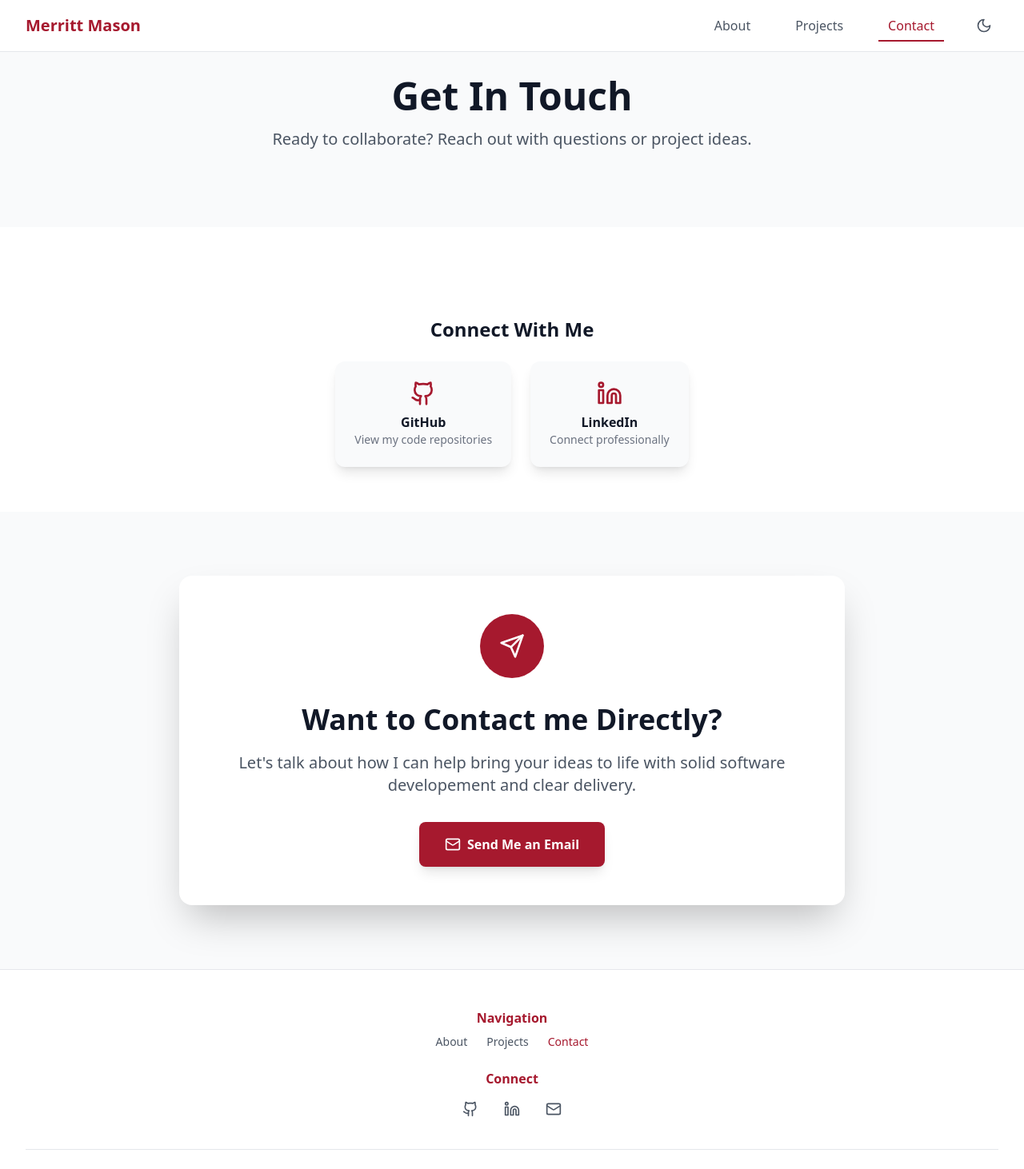
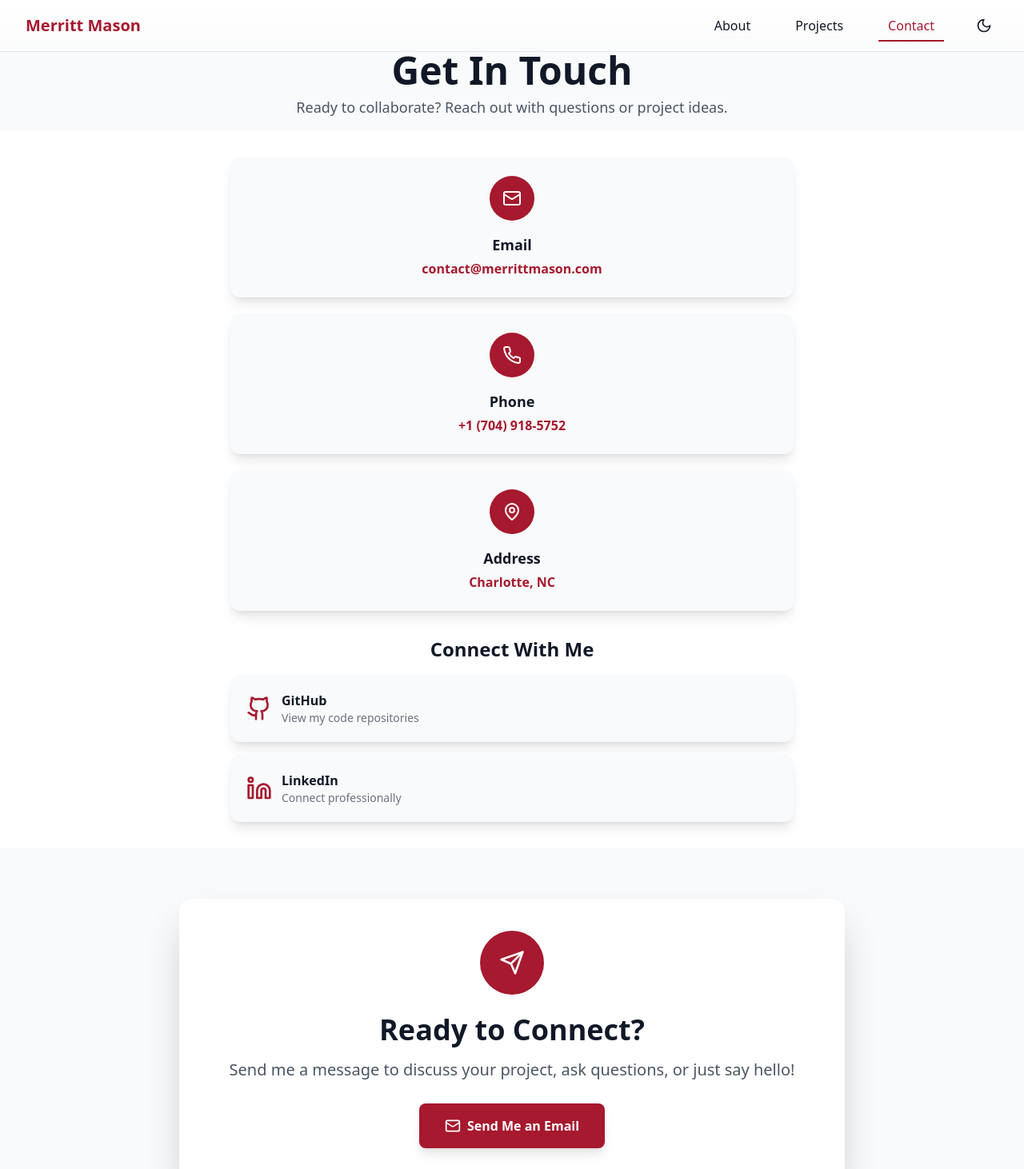
Before and after one commit to merrittcmason/merrittmason.com, a React (Vite) app: page /contact in a window 1280 px wide. Shown: the top 1462 px of the page at 80% size. Built offline with nearby package versions, Linux system fonts and the light colour scheme.

Commit message:
Added new footer and navigation components, updated color scheme, and modified page layouts.

```diff
--- a/src/components/Footer.tsx
+++ b/src/components/Footer.tsx
@@ -2,7 +2,6 @@ import React from 'react';
 import { Link, useLocation } from 'react-router-dom';
 import { Github, Linkedin, Mail } from 'lucide-react';
 import { useTheme } from '../context/ThemeContext';
-import { path } from 'framer-motion/client';
 
 export const Footer: React.FC = () => {
   const { isDarkMode } = useTheme();
@@ -11,34 +10,20 @@ export const Footer: React.FC = () => {
   const navItems = [
     { path: '/', label: 'About' },
     { path: '/projects', label: 'Projects' },
-    //{ path: '/testimonials', label: 'Testimonials' },
+    // { path: '/testimonials', label: 'Testimonials' },
     { path: '/contact', label: 'Contact' },
   ];
 
   const socialLinks = [
-    {
-      icon: <Github size={20} />,
-      href: "https://github.com/merrittcmason",
-      label: "GitHub"
-    },
-    {
-      icon: <Linkedin size={20} />,
-      href: "https://linkedin.com/in/merrittcmason",
-      label: "LinkedIn"
-    },
-    {
-      icon: <Mail size={20} />,
-      href: "mailto:contact@merrittmason.com",
-      label: "Email"
-    }
+    { icon: <Github size={20} />, href: 'https://github.com/merrittcmason', label: 'GitHub' },
+    { icon: <Linkedin size={20} />, href: 'https://linkedin.com/in/merrittcmason', label: 'LinkedIn' },
+    { icon: <Mail size={20} />, href: 'mailto:contact@merrittmason.com', label: 'Email' },
   ];
 
   return (
-    <footer
-      className={`border-t transition-colors duration-300 ${
-        isDarkMode ? 'bg-[#222222] border-[#222222]' : 'bg-white border-gray-200'
-      }`}
-    >
+    <footer className="border-t border-crimson">
+      {/* Top section */}
+      <div className={`${isDarkMode ? 'bg-[#222222]' : 'bg-white'}`}>
         <div className="max-w-7xl mx-auto px-4 sm:px-6 lg:px-8 py-12">
           <div className="flex flex-col items-center space-y-6">
 
@@ -55,7 +40,7 @@ export const Footer: React.FC = () => {
                         ? 'text-crimson'
                         : isDarkMode
                           ? 'text-gray-300 hover:text-crimson'
-                        : 'text-gray-600 hover:text-crimson'
+                          : 'text-gray-900 hover:text-crimson'
                     }`}
                   >
                     {item.label}
@@ -68,16 +53,16 @@ export const Footer: React.FC = () => {
             <div className="text-center">
               <h4 className="font-semibold mb-2 text-crimson">Connect</h4>
               <div className="flex flex-row items-center justify-center space-x-4">
-              {socialLinks.map((link, index) => (
+                {socialLinks.map((link, i) => (
                   <a
-                  key={index}
+                    key={i}
                     href={link.href}
                     target="_blank"
                     rel="noopener noreferrer"
                     className={`p-2 rounded-lg transition-colors ${
                       isDarkMode
-                      ? 'text-gray-300 hover:text-crimson hover:bg-[#222222]'
-                      : 'text-gray-600 hover:text-crimson hover:bg-gray-100'
+                        ? 'text-white hover:text-crimson hover:bg-[#222222]'
+                        : 'text-gray-900 hover:text-crimson hover:bg-gray-100'
                     }`}
                     aria-label={link.label}
                   >
@@ -86,20 +71,18 @@ export const Footer: React.FC = () => {
                 ))}
               </div>
             </div>
+
+          </div>
+        </div>
       </div>
 
-        {/* Copyright */}
+      {/* Bottom strip */}
       <div
-          className={`mt-8 pt-8 border-t text-center text-sm ${
-            isDarkMode
-              ? 'border-[#222222] text-gray-300'
-              : 'border-gray-200 text-gray-600'
+        className={`w-full border-t border-crimson text-center text-sm py-6 ${
+          isDarkMode ? 'bg-[#1d1d1d] text-gray-300' : 'bg-gray-50 text-gray-600'
         }`}
       >
-          <p>
-            &copy; {new Date().getFullYear()} Merritt Mason. All rights reserved.
-          </p>
-        </div>
+        <p>&copy; {new Date().getFullYear()} Merritt Mason. All rights reserved.</p>
       </div>
     </footer>
   );
--- a/src/components/Navigation.tsx
+++ b/src/components/Navigation.tsx
@@ -12,7 +12,7 @@ export const Navigation: React.FC = () => {
   const navItems = [
     { path: '/', label: 'About' },
     { path: '/projects', label: 'Projects' },
-    //{ path: '/testimonials', label: 'Testimonials' },
+    // { path: '/testimonials', label: 'Testimonials' },
     { path: '/contact', label: 'Contact' },
   ];
 
@@ -22,22 +22,23 @@ export const Navigation: React.FC = () => {
     <motion.nav
       initial={{ y: -100 }}
       animate={{ y: 0 }}
-      className={`fixed w-full z-50 backdrop-blur-md border-b transition-all duration-300 ${
-        isDarkMode
-          ? 'bg-[#222222]/90 border-[#222222]'
-          : 'bg-white/90 border-gray-200'
-      }`}
+      className={`
+        fixed inset-x-0 top-0 z-50
+        border-b transition-all duration-300
+        supports-[backdrop-filter]:backdrop-blur-md
+        ${isDarkMode
+          // Dark: linear bottom→top fade (more transparent at bottom)
+          ? 'bg-gradient-to-t from-[#0f0f0f]/40 to-[#1d1d1d] border-[#222222]'
+          // Light: linear bottom→top fade (more transparent at bottom)
+          : 'bg-gradient-to-t from-white/30 to-white border-gray-200'}
+      `}
     >
       <div className="max-w-7xl mx-auto px-4 sm:px-6 lg:px-8">
         <div className="flex justify-between h-16">
-          <motion.div
-            className="flex items-center"
-            whileHover={{ scale: 1.05 }}
-          >
+          {/* Brand */}
+          <motion.div className="flex items-center" whileHover={{ scale: 1.05 }}>
             <Link to="/">
-              <h1 className={`text-xl font-bold text-crimson`}>
-                Merritt Mason
-              </h1>
+              <h1 className="text-xl font-bold text-crimson">Merritt Mason</h1>
             </Link>
           </motion.div>
 
@@ -51,8 +52,8 @@ export const Navigation: React.FC = () => {
                   isActive(item.path)
                     ? 'text-crimson'
                     : isDarkMode
-                      ? 'text-gray-400 hover:text-white'
-                      : 'text-gray-600 hover:text-gray-900'
+                      ? 'text-white hover:text-gray-400'
+                      : 'text-gray-900 hover:text-gray-900'
                 }`}
               >
                 {item.label}
@@ -61,26 +62,28 @@ export const Navigation: React.FC = () => {
                     layoutId="activeTab"
                     className="absolute bottom-0 left-0 right-0 h-0.5 bg-crimson"
                     initial={false}
-                    transition={{ type: "spring", stiffness: 500, damping: 30 }}
+                    transition={{ type: 'spring', stiffness: 500, damping: 30 }}
                   />
                 )}
               </Link>
             ))}
-          <motion.button
+
+            <motion.button
               whileHover={{ scale: 1.1 }}
               whileTap={{ scale: 0.9 }}
               onClick={toggleTheme}
               className={`p-2 rounded-lg transition-colors ${
                 isDarkMode
-                  ? 'text-gray-400 hover:text-white hover:bg-[#222222]'
-                  : 'text-gray-600 hover:text-gray-900 hover:bg-gray-100'
+                  ? 'text-white hover:text-white hover:bg-[#222222]'
+                  : 'text-gray-900 hover:text-gray-900 hover:bg-gray-100'
               }`}
+              aria-label="Toggle theme"
             >
               {isDarkMode ? <Sun size={20} /> : <Moon size={20} />}
             </motion.button>
           </div>
 
-          {/* Mobile menu button */}
+          {/* Mobile buttons */}
           <div className="md:hidden flex items-center space-x-2">
             <motion.button
               whileHover={{ scale: 1.1 }}
@@ -91,9 +94,11 @@ export const Navigation: React.FC = () => {
                   ? 'text-gray-300 hover:text-white'
                   : 'text-gray-600 hover:text-gray-900'
               }`}
+              aria-label="Toggle theme"
             >
               {isDarkMode ? <Sun size={20} /> : <Moon size={20} />}
             </motion.button>
+
             <motion.button
               whileHover={{ scale: 1.1 }}
               whileTap={{ scale: 0.9 }}
@@ -103,6 +108,7 @@ export const Navigation: React.FC = () => {
                   ? 'text-gray-300 hover:text-white'
                   : 'text-gray-600 hover:text-gray-900'
               }`}
+              aria-label="Toggle menu"
             >
               {isMenuOpen ? <X size={24} /> : <Menu size={24} />}
             </motion.button>
@@ -119,9 +125,16 @@ export const Navigation: React.FC = () => {
             exit={{ opacity: 0, height: 0 }}
             className="md:hidden"
           >
-            <div className={`px-2 pt-2 pb-3 space-y-1 ${
-              isDarkMode ? 'bg-black/95 border-t border-[#222222]' : 'bg-white/95'
-            }`}>
+            <div
+              className={`
+                px-2 pt-2 pb-3 space-y-1 border-t
+                supports-[backdrop-filter]:backdrop-blur-md
+                ${isDarkMode
+                  // Match the fade in dark mode too
+                  ? 'bg-gradient-to-t from-black/70 to-[#1d1d1d]/95 border-[#222222]'
+                  : 'bg-gradient-to-t from-white/80 to-white/95 border-gray-200'}
+              `}
+            >
               {navItems.map((item) => (
                 <Link
                   key={item.path}
@@ -132,7 +145,7 @@ export const Navigation: React.FC = () => {
                       ? 'text-crimson bg-crimson/10'
                       : isDarkMode
                         ? 'text-gray-300 hover:text-white hover:bg-[#222222]'
-                        : 'text-gray-600 hover:text-gray-900 hover:bg-gray-100'
+                        : 'text-gray-700 hover:text-gray-900 hover:bg-gray-100'
                   }`}
                 >
                   {item.label}
--- a/src/pages/Contact.tsx
+++ b/src/pages/Contact.tsx
@@ -7,13 +7,12 @@ export const Contact: React.FC = () => {
   const { isDarkMode } = useTheme();
 
   const contactInfo = [
-   /* {
+    {
       icon: <Mail className="w-6 h-6" />,
       label: "Email",
       value: "contact@merrittmason.com",
       href: "mailto:contact@merrittmason.com"
     },
-
     {
       icon: <Phone className="w-6 h-6" />,
       label: "Phone",
@@ -22,11 +21,10 @@ export const Contact: React.FC = () => {
     },
     {
       icon: <MapPin className="w-6 h-6" />,
-      label: "Location",
+      label: "Address",
       value: "Charlotte, NC",
       href: "https://maps.google.com/?q=Charlotte,NC"
     }
-      */
   ];
 
   const socialLinks = [
@@ -45,47 +43,48 @@ export const Contact: React.FC = () => {
   ];
 
   return (
-    <div className={`${isDarkMode ? 'bg-black' : 'bg-gray-50'}`}>
-      {/* Header */}
-      <section className="pt-24 pb-12">
+    <div className={`${isDarkMode ? 'bg-[#222222]' : 'bg-gray-50'}`}>
+      {/* Header (tightened spacing) */}
+      <section className="pt-16 pb-4">
         <div className="max-w-5xl mx-auto px-4 sm:px-6 lg:px-8">
           <motion.div
-            initial={{ opacity: 0, y: 24 }}
+            initial={{ opacity: 0, y: 20 }}
             animate={{ opacity: 1, y: 0 }}
-            transition={{ duration: 0.5 }}
-            className="text-center mb-12"
+            transition={{ duration: 0.4 }}
+            className="text-center"
           >
-            <h1 className={`text-4xl sm:text-5xl font-bold mb-4 ${isDarkMode ? 'text-white' : 'text-gray-900'}`}>
+            <h1 className={`text-4xl sm:text-5xl font-bold mb-2 ${isDarkMode ? 'text-white' : 'text-gray-900'}`}>
               Get In Touch
             </h1>
-            <p className={`text-lg sm:text-xl mx-auto max-w-3xl ${isDarkMode ? 'text-gray-300' : 'text-gray-600'}`}>
+            <p className={`text-base sm:text-lg mx-auto max-w-3xl ${isDarkMode ? 'text-gray-300' : 'text-gray-600'}`}>
               Ready to collaborate? Reach out with questions or project ideas.
             </p>
           </motion.div>
         </div>
       </section>
 
-      {/* Contact Information + Social */}
-      <section className={`py-14 ${isDarkMode ? 'bg-[#222222]' : 'bg-white'}`}>
-        <div className="max-w-6xl mx-auto px-4 sm:px-6 lg:px-8">
-          <div className="grid grid-cols-1 sm:grid-cols-2 lg:grid-cols-3 gap-8 mb-14">
+      {/* Contact Information + Social (stacked vertically, reduced gap) */}
+      <section className={`py-8 ${isDarkMode ? 'bg-[#222222]' : 'bg-white'}`}>
+        <div className="max-w-3xl mx-auto px-4 sm:px-6 lg:px-8">
+          {/* Contact cards — stacked */}
+          <div className="grid grid-cols-1 gap-5 mb-8">
             {contactInfo.map((info, index) => (
               <motion.div
                 key={index}
-                initial={{ opacity: 0, y: 24 }}
+                initial={{ opacity: 0, y: 16 }}
                 whileInView={{ opacity: 1, y: 0 }}
-                transition={{ duration: 0.5, delay: index * 0.05 }}
+                transition={{ duration: 0.35, delay: index * 0.04 }}
                 viewport={{ once: true }}
-                whileHover={{ y: -4 }}
-                className={`p-8 rounded-xl shadow-lg text-center transition-all duration-300 ${
-                  isDarkMode ? 'bg-[#222222] hover:bg-[#333333]' : 'bg-gray-50 hover:bg-white'
+                whileHover={{ y: -2 }}
+                className={`p-6 rounded-xl shadow-lg text-center transition-all duration-300 ${
+                  isDarkMode ? 'bg-[#1d1d1d] hover:bg-[#2a2a2a]' : 'bg-gray-50 hover:bg-white'
                 }`}
               >
-                <div className="inline-flex items-center justify-center w-16 h-16 bg-crimson rounded-full text-white mb-5">
+                <div className="inline-flex items-center justify-center w-14 h-14 bg-crimson rounded-full text-white mb-4">
                   {info.icon}
                 </div>
 
-                <h3 className={`text-lg font-bold mb-2 ${isDarkMode ? 'text-white' : 'text-gray-900'}`}>
+                <h3 className={`text-lg font-bold mb-1 ${isDarkMode ? 'text-white' : 'text-gray-900'}`}>
                   {info.label}
                 </h3>
 
@@ -105,42 +104,42 @@ export const Contact: React.FC = () => {
             ))}
           </div>
 
-          {/* Social Links */}
+          {/* Social Links — stacked below, vertical */}
           <motion.div
-            initial={{ opacity: 0, y: 24 }}
+            initial={{ opacity: 0, y: 16 }}
             whileInView={{ opacity: 1, y: 0 }}
-            transition={{ duration: 0.5 }}
+            transition={{ duration: 0.35 }}
             viewport={{ once: true }}
             className="text-center"
           >
-            <h3 className={`text-2xl font-bold mb-6 ${isDarkMode ? 'text-white' : 'text-gray-900'}`}>
+            <h3 className={`text-2xl font-bold mb-4 ${isDarkMode ? 'text-white' : 'text-gray-900'}`}>
               Connect With Me
             </h3>
 
-            <div className="flex justify-center gap-6">
+            <div className="flex flex-col items-center gap-4">
               {socialLinks.map((link, index) => (
                 <motion.a
                   key={index}
                   href={link.href}
                   target="_blank"
                   rel="noopener noreferrer"
-                  whileHover={{ scale: 1.06, y: -2 }}
-                  whileTap={{ scale: 0.96 }}
-                  className={`group p-6 rounded-xl shadow-lg transition-all duration-300 ${
-                    isDarkMode ? 'bg-[#222222] hover:bg-[#333333]' : 'bg-gray-50 hover:bg-white'
+                  whileHover={{ scale: 1.03, y: -1 }}
+                  whileTap={{ scale: 0.98 }}
+                  className={`w-full p-5 rounded-xl shadow-lg transition-all duration-300 ${
+                    isDarkMode ? 'bg-[#1d1d1d] hover:bg-[#2a2a2a]' : 'bg-gray-50 hover:bg-white'
                   }`}
                   aria-label={link.label}
                 >
-                  <div className="flex flex-col items-center">
-                    <div className="text-crimson group-hover:text-crimson/80 transition-colors mb-2">
-                      {link.icon}
+                  <div className="flex items-center gap-3">
+                    <div className="text-crimson">{link.icon}</div>
+                    <div className="text-left">
+                      <h4 className={`font-semibold ${isDarkMode ? 'text-white' : 'text-gray-900'}`}>
+                        {link.label}
+                      </h4>
+                      <p className={`text-sm ${isDarkMode ? 'text-gray-400' : 'text-gray-500'}`}>
+                        {link.description}
+                      </p>
                     </div>
-                    <h4 className={`font-semibold ${isDarkMode ? 'text-white' : 'text-gray-900'}`}>
-                      {link.label}
-                    </h4>
-                    <p className={`text-sm ${isDarkMode ? 'text-gray-400' : 'text-gray-500'}`}>
-                      {link.description}
-                    </p>
                   </div>
                 </motion.a>
               ))}
@@ -149,32 +148,32 @@ export const Contact: React.FC = () => {
         </div>
       </section>
 
-      {/* Call to Action */}
-      <section className={`py-20 ${isDarkMode ? 'bg-black' : 'bg-gray-50'}`}>
+      {/* Call to Action (left as-is, but you can tighten if you want) */}
+      <section className={`py-16 ${isDarkMode ? 'bg-[#1d1d1d]' : 'bg-gray-50'}`}>
         <div className="max-w-4xl mx-auto px-4 sm:px-6 lg:px-8 text-center">
           <motion.div
-            initial={{ opacity: 0, y: 24 }}
+            initial={{ opacity: 0, y: 20 }}
             whileInView={{ opacity: 1, y: 0 }}
-            transition={{ duration: 0.5 }}
+            transition={{ duration: 0.4 }}
             viewport={{ once: true }}
-            className={`p-12 rounded-2xl shadow-2xl ${isDarkMode ? 'bg-[#222222]' : 'bg-white'}`}
+            className={`p-10 rounded-2xl shadow-2xl ${isDarkMode ? 'bg-[#222222]' : 'bg-white'}`}
           >
             <motion.div
-              initial={{ scale: 0.9 }}
+              initial={{ scale: 0.96 }}
               whileInView={{ scale: 1 }}
-              transition={{ duration: 0.5, delay: 0.1 }}
+              transition={{ duration: 0.4, delay: 0.05 }}
               viewport={{ once: true }}
-              className="inline-flex items-center justify-center w-20 h-20 bg-crimson rounded-full text-white mb-8"
+              className="inline-flex items-center justify-center w-20 h-20 bg-crimson rounded-full text-white mb-6"
             >
               <Send size={32} />
             </motion.div>
 
-            <h2 className={`text-3xl sm:text-4xl font-bold mb-5 ${isDarkMode ? 'text-white' : 'text-gray-900'}`}>
-              Want to Contact me Directly?
+            <h2 className={`text-3xl sm:text-4xl font-bold mb-4 ${isDarkMode ? 'text-white' : 'text-gray-900'}`}>
+              Ready to Connect?
             </h2>
 
-            <p className={`text-lg sm:text-xl mb-8 ${isDarkMode ? 'text-gray-300' : 'text-gray-600'}`}>
-              Let's talk about how I can help bring your ideas to life with solid software developement and clear delivery.
+            <p className={`text-lg sm:text-xl mb-7 ${isDarkMode ? 'text-gray-300' : 'text-gray-600'}`}>
+              Send me a message to discuss your project, ask questions, or just say hello!
             </p>
 
             <motion.a
--- a/src/pages/Projects.tsx
+++ b/src/pages/Projects.tsx
@@ -79,7 +79,7 @@ export const Projects: React.FC = () => {
   };
 
   return (
-    <div className={`min-h-screen pt-16 ${isDarkMode ? 'bg-black' : 'bg-gray-50'}`}>
+    <div className={`min-h-screen pt-16 ${isDarkMode ? 'bg-[#222222]' : 'bg-gray-50'}`}>
       {/* Featured Projects Carousel */}
       <section className="py-20">
         <div className="max-w-7xl mx-auto px-4 sm:px-6 lg:px-8">
@@ -107,7 +107,7 @@ export const Projects: React.FC = () => {
                   exit={{ opacity: 0, x: -300 }}
                   transition={{ duration: 0.5 }}
                   className={`relative h-96 lg:h-[500px] ${
-                    isDarkMode ? 'bg-[#222222]' : 'bg-white'
+                    isDarkMode ? 'bg-[#1d1d1d]' : 'bg-white'
                   } rounded-2xl shadow-2xl overflow-hidden`}
                 >
                   <div className="flex h-full">
@@ -128,7 +128,7 @@ export const Projects: React.FC = () => {
                         animate={{ opacity: 1, y: 0 }}
                         transition={{ delay: 0.3 }}
                         className={`text-lg mb-6 ${
-                          isDarkMode ? 'text-gray-300' : 'text-gray-600'
+                          isDarkMode ? 'text-white' : 'text-gray-900'
                         }`}
                       >
                         {featuredProjects[currentSlide].description}
@@ -217,7 +217,7 @@ export const Projects: React.FC = () => {
       </section>
 
       {/* All Projects Grid */}
-      <section className={`py-20 ${isDarkMode ? 'bg-[#222222]' : 'bg-white'}`}>
+      <section className={`py-20 ${isDarkMode ? 'bg-[#1d1d1d]' : 'bg-white'}`}>
         <div className="max-w-7xl mx-auto px-4 sm:px-6 lg:px-8">
           <motion.div
             initial={{ opacity: 0, y: 50 }}
@@ -229,7 +229,7 @@ export const Projects: React.FC = () => {
             <h2 className={`text-4xl font-bold mb-4 ${isDarkMode ? 'text-white' : 'text-gray-900'}`}>
               Complete Portfolio
             </h2>
-            <p className={`text-xl ${isDarkMode ? 'text-gray-300' : 'text-gray-600'}`}>
+            <p className={`text-xl ${isDarkMode ? 'text-white' : 'text-gray-900'}`}>
               Explore all my projects and technical achievements
             </p>
           </motion.div>
@@ -261,7 +261,7 @@ export const Projects: React.FC = () => {
                     {project.title}
                   </h3>
 
-                  <p className={`mb-4 ${isDarkMode ? 'text-gray-300' : 'text-gray-600'}`}>
+                  <p className={`mb-4 ${isDarkMode ? 'text-white' : 'text-gray-900'}`}>
                     {project.description}
                   </p>
 
```
Also changed, not shown: src/pages/About.tsx (+6 -6 lines), 1 other file (tests, documents, lock files or other folders). Lines whose indentation alone changed are shown as unchanged.
